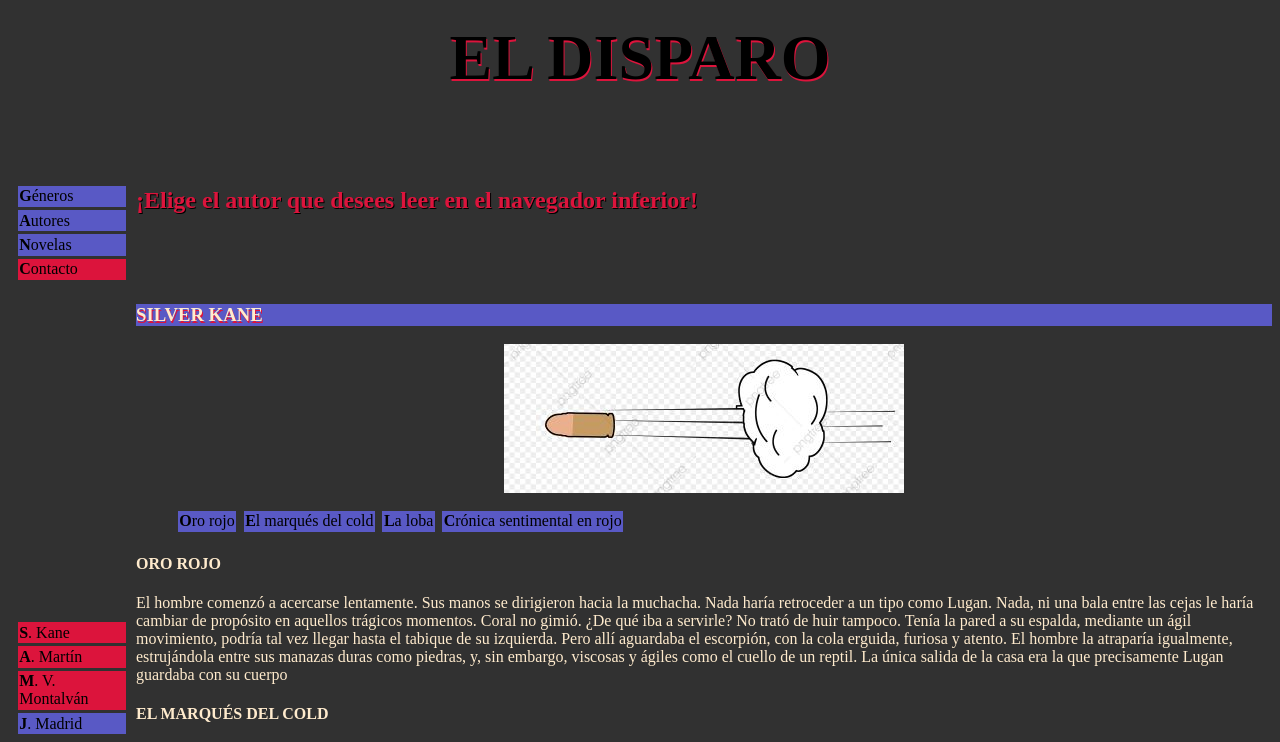
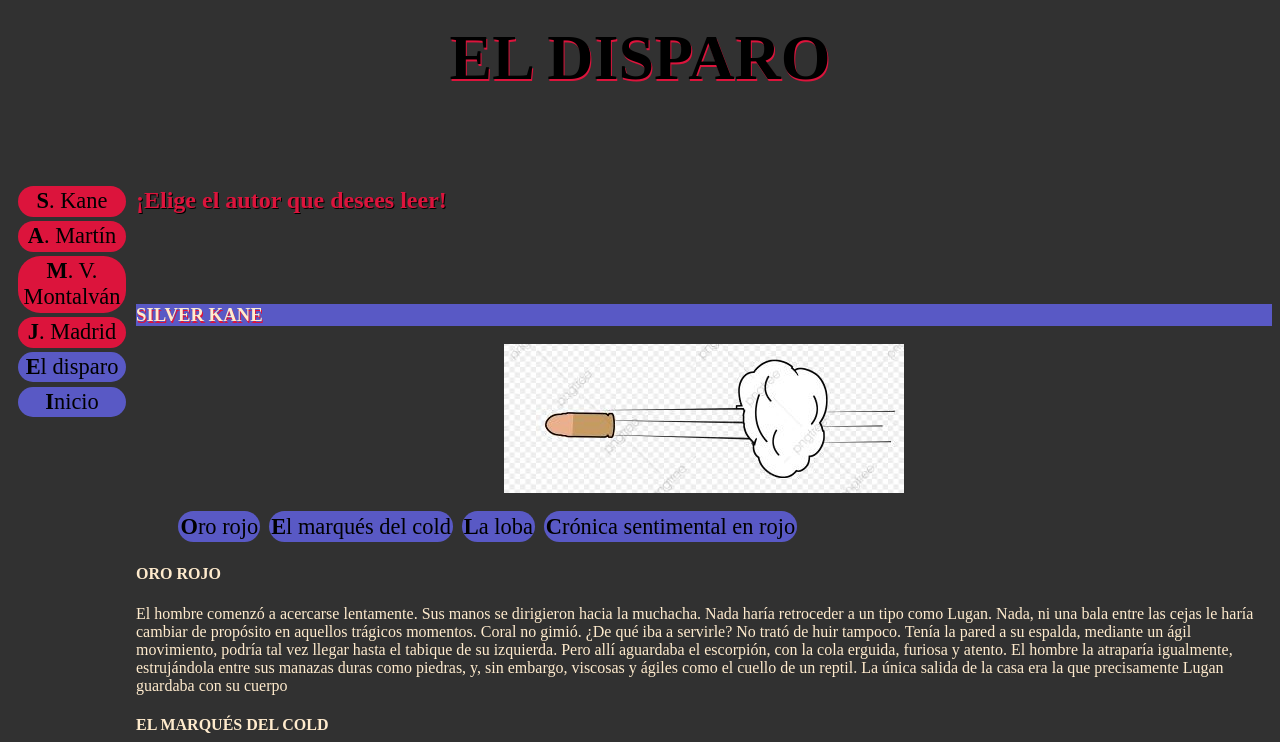
Before and after one commit to Antonio1988-creator/PrimerReto-GeeksHubs, a plain HTML site: page novelas.html in a window 1280 px wide. Shown: the top 742 px of the page. Drawn offline with Linux system fonts and the light colour scheme.

Commit message:
Cambios en el barra de navegación

```diff
--- a/estiloeldisparo.css
+++ b/estiloeldisparo.css
@@ -70,9 +70,17 @@ h3 {
 li {
     background: rgb(89, 89, 197);
     padding: 0.1em;
-    font-size: 1em;
+    font-size: 1.4em;
     margin: 0.1em;
     display: inline-block;
+    border-radius: 1em;
+    text-align: center;
+}
+
+a {
+    display: block;
+    text-decoration: none;
+    color: black;
 }
 
 b {
@@ -95,11 +103,9 @@ b {
     left: 0%;
     width: 7em;
     padding:1em;
-
 }
 
-.elemnav:nth-child(4)
- {
+.elemnav-info:nth-last-child(-n+2) {
     background: crimson;
 }
 
@@ -107,29 +113,25 @@ b {
     display: flex;
     flex-direction: column;
     position:fixed;
-    bottom: 4%;
+    top: 19%;
     left: 0%;
     width: 7em;
     padding:1em;
+
 }
 
-.navegador-contenido .elemnavg {
+.navegador-contenido .elemnav {
     background: crimson;
 }
 
-.elemnavg:nth-child(4) {
+.elemnav:nth-last-child(-n+2){
     background: rgb(89, 89, 197);
 }
 
-.elemnav:hover, .elemnavg:hover {
+.elemnav-info:hover, .elemnav:hover {
     background: coral;
 }
 
-a {
-    display: block;
-    text-decoration: none;
-    color: black;
-}
 
 #pegatina {
     background: red;
--- a/novelas.html
+++ b/novelas.html
@@ -12,24 +12,19 @@
     <header id="header-eldisparo">
         <h1><a href="portada.html">EL DISPARO</a></h1>
     </header>
-    <nav>
-        <ul class="navegador-general">
-            <li class="elemnav"><a href="generos.html"><b>G</b>éneros</a></li>
-            <li class="elemnav"><a href="autores.html"><b>A</b>utores</a></li>
-            <li class="elemnav"><a href="novelas.html"><b>N</b>ovelas</a></li>
-            <li class="elemnav"><a href="contacto.html"><b>C</b>ontacto</a></li>
-        </ul>
-    </nav>
+
     <nav>
         <ul class="navegador-contenido">
-            <li class="elemnavg"><a href="#article1"><b>S</b>. Kane</a></li>
-            <li class="elemnavg"><a href="#article2"><b>A</b>. Martín</a></li>
-            <li class="elemnavg"><a href="#article3"><b>M</b>. V. Montalván</a></li>
-            <li class="elemnavg"><a href="#article4"><b>J</b>. Madrid</a></li>
+            <li class="elemnav"><a href="#article1"><b>S</b>. Kane</a></li>
+            <li class="elemnav"><a href="#article2"><b>A</b>. Martín</a></li>
+            <li class="elemnav"><a href="#article3"><b>M</b>. V. Montalván</a></li>
+            <li class="elemnav"><a href="#article4"><b>J</b>. Madrid</a></li>
+            <li class="elemnav"><a href="perfil.html"><b>E</b>l disparo</a></li>
+            <li class="elemnav"><a href="portada.html"><b>I</b>nicio</a></li>
         </ul>
     </nav>
     <main>
-        <section class="sectionsec"><h2>¡Elige el autor que desees leer en el navegador inferior!</h2></section>
+        <section class="sectionsec"><h2>¡Elige el autor que desees leer!</h2></section>
 
         <article id="article1">
             <header>
```
Also changed, not shown: autores.html (+7 -12 lines), contacto.html (+8 -7 lines), generos.html (+5 -13 lines), perfil.html (+5 -4 lines), portada.html (+5 -4 lines).
